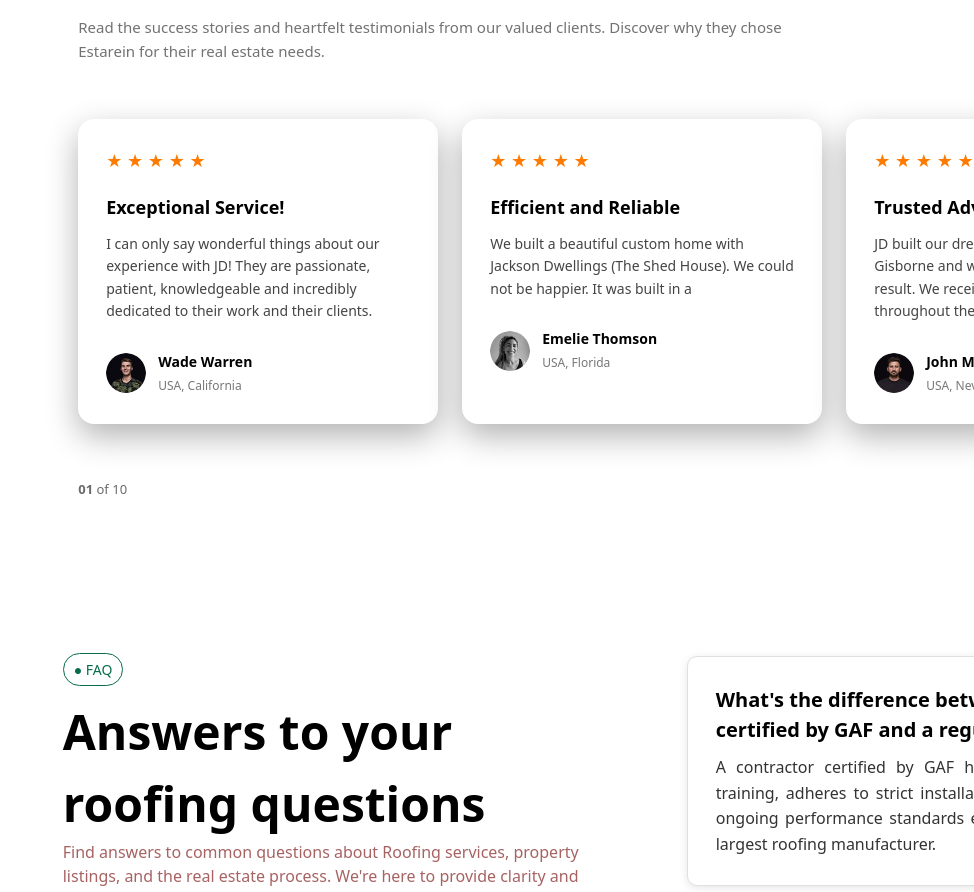
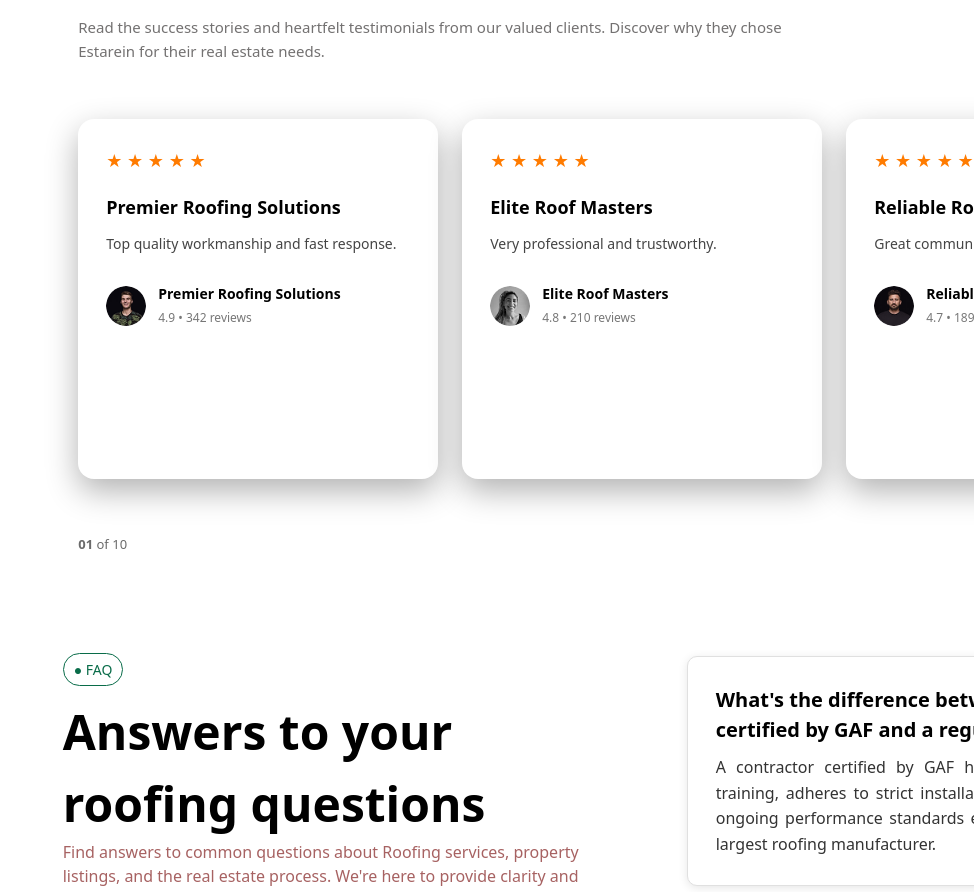
Before and after one commit to antu468/Roofing-service-React, a React (Vite) app: page / in a window 1280 px wide. Shown: the part 4847-5739 px from the top of the page, without its empty margins (306-1280 px from the left). Built offline with nearby package versions, Linux system fonts and the light colour scheme.

Commit message:
another edit

```diff
--- a/src/App.css
+++ b/src/App.css
@@ -1075,6 +1075,27 @@ body {
   .companies-page-grid { grid-template-columns: 1fr; }
 }
 
+/* Testimonials full-page view */
+.testimonials-page {
+  position: fixed;
+  inset: 0;
+  background: #f6f7fb;
+  z-index: 10000;
+  overflow: auto;
+  padding: 40px 80px;
+}
+.testimonials-page-inner { max-width: 1200px; margin: 0 auto; }
+.testimonials-page-grid {
+  display: grid;
+  grid-template-columns: repeat(3, 1fr);
+  gap: 20px;
+  margin-top: 12px;
+}
+
+@media (max-width: 980px) {
+  .testimonials-page-grid { grid-template-columns: 1fr; }
+}
+
 
 /* RESPONSIVE */
 @media (max-width: 900px) {
@@ -1139,6 +1160,7 @@ body {
   border-radius: 16px;
   padding: 28px;
   width: 360px;
+  min-height: 360px;
   box-shadow: 0 12px 32px rgba(0, 0, 0, 0.304);
 }
 
--- a/src/App.jsx
+++ b/src/App.jsx
@@ -126,7 +126,7 @@ function App() {
     setOpenFAQ(openFAQ === index ? -1 : index);
   };
 
-  // companies "page" state for showing more companies
+
   const [showCompaniesPage, setShowCompaniesPage] = useState(false);
   const moreCompanies = [
     { id: 1, name: 'Atlas Roofing Co.', image: pic3 },
@@ -138,6 +138,37 @@ function App() {
     { id: 7, name: 'Urban Shield Roofing', image: pic },
     { id: 8, name: 'Summit Peak Roofing', image: pic1 },
   ];
+
+
+  const [showTestimonialsPage, setShowTestimonialsPage] = useState(false);
+  const moreTestimonials = [
+    { id: 1, company: 'Premier Roofing Solutions', image: pro1, rating: 4.9, reviews: 342, text: 'Top quality workmanship and fast response.' },
+    { id: 2, company: 'Elite Roof Masters', image: pro2, rating: 4.8, reviews: 210, text: 'Very professional and trustworthy.' },
+    { id: 3, company: 'Reliable Roofing Co.', image: pro3, rating: 4.7, reviews: 189, text: 'Great communication and fair pricing.' },
+    { id: 4, company: 'Summit Roofing Experts', image: pic7, rating: 4.8, reviews: 154, text: 'Handled a large commercial job perfectly.' },
+    { id: 5, company: 'Atlas Roofing Co.', image: pic3, rating: 4.6, reviews: 98, text: 'Quality materials and punctual crew.' },
+    { id: 6, company: 'GreenTop Contractors', image: pic4, rating: 4.5, reviews: 76, text: 'Responsive and detail-oriented.' },
+    { id: 7, company: 'Premier Roofing Solutions', image: pro1, rating: 4.9, reviews: 342, text: 'Top quality workmanship and fast response.' },
+    { id: 8, company: 'Elite Roof Masters', image: pro2, rating: 4.8, reviews: 210, text: 'Very professional and trustworthy.' },
+    { id: 9, company: 'Reliable Roofing Co.', image: pro3, rating: 4.7, reviews: 189, text: 'Great communication and fair pricing.' },
+    { id: 10, company: 'Summit Roofing Experts', image: pic7, rating: 4.8, reviews: 154, text: 'Handled a large commercial job perfectly.' },
+    { id: 11, company: 'Atlas Roofing Co.', image: pic3, rating: 4.6, reviews: 98, text: 'Quality materials and punctual crew.' },
+    { id: 12, company: 'GreenTop Contractors', image: pic4, rating: 4.5, reviews: 76, text: 'Responsive and detail-oriented.' },
+    { id: 13, company: 'Premier Roofing Solutions', image: pro1, rating: 4.9, reviews: 342, text: 'Top quality workmanship and fast response.' },
+    { id: 14, company: 'Elite Roof Masters', image: pro2, rating: 4.8, reviews: 210, text: 'Very professional and trustworthy.' },
+    { id: 15, company: 'Reliable Roofing Co.', image: pro3, rating: 4.7, reviews: 189, text: 'Great communication and fair pricing.' },
+    { id: 16, company: 'Summit Roofing Experts', image: pic7, rating: 4.8, reviews: 154, text: 'Handled a large commercial job perfectly.' },
+    { id: 17, company: 'Atlas Roofing Co.', image: pic3, rating: 4.6, reviews: 98, text: 'Quality materials and punctual crew.' },
+    { id: 18, company: 'GreenTop Contractors', image: pic4, rating: 4.5, reviews: 76, text: 'Responsive and detail-oriented.' },
+  ];
+
+  // Testimonial pagination
+  const [testimonialPage, setTestimonialPage] = useState(1);
+  const testimonialsPerPage = 3;
+  const totalTestimonialPages = 10; // UI shows 1..10 pages
+  const nextTestimonialPage = () => setTestimonialPage(p => p === totalTestimonialPages ? 1 : p + 1);
+  const prevTestimonialPage = () => setTestimonialPage(p => p === 1 ? totalTestimonialPages : p - 1);
+
 
   const scrollToQuoteForm = () => {
     const el = document.getElementById('quote-form');
@@ -158,6 +189,18 @@ function App() {
     { id: 5, name: 'Commercial Roofing', img: pic3 },
     { id: 6, name: 'Roof Coating', img: pic2 },
   ];
+
+  // compute current page items for testimonials (wrap if page exceeds data length)
+  const getTestimonialPageItems = () => {
+    if (!moreTestimonials || moreTestimonials.length === 0) return [];
+    const start = ((testimonialPage - 1) * testimonialsPerPage) % moreTestimonials.length;
+    const items = [];
+    for (let i = 0; i < testimonialsPerPage; i++) {
+      items.push(moreTestimonials[(start + i) % moreTestimonials.length]);
+    }
+    return items;
+  };
+  const testimonialPageItems = getTestimonialPageItems();
 
   return (
     <>
@@ -468,50 +511,70 @@ function App() {
               needs.
             </p>
           </div>
-          <a href="#" className="view-all">
+          <a href="#" className="view-all" onClick={(e) => { e.preventDefault(); setShowTestimonialsPage(true); }}>
             View All Testimonials ↗
           </a>
         </div>
 
         {/* CARDS */}
         <div className="testimonial-cards">
-          <TestimonialCard
-            title={<b>Exceptional Service!</b>}
-            text="I can only say wonderful things about our experience with JD! They are passionate, patient, knowledgeable and incredibly dedicated to their work and their clients."
-            name="Wade Warren"
-            location="USA, California"
-            image={pro1}
-          />
-
-          <TestimonialCard
-            title={<b>Efficient and Reliable</b>}
-            text="We built a beautiful custom home with Jackson Dwellings (The Shed House). We could not be happier. It was built in a"
-            name="Emelie Thomson"
-            location="USA, Florida"
-            image={pro2}
-          />
-
-          <TestimonialCard
-            title={<b>Trusted Advisors</b>}
-            text="JD built our dream country-style home in Gisborne and we couldn't be happier with the result. We received excellent communication throughout the build."
-            name="John Mans"
-            location="USA, Nevada"
-            image={pro3}
-          />
+          {testimonialPageItems.map((t, idx) => (
+            <TestimonialCard
+              key={(t.id || idx) + "-p" + testimonialPage}
+              title={<b>{t.company}</b>}
+              text={t.text}
+              name={t.company}
+              location={`${t.rating} • ${t.reviews} reviews`}
+              image={t.image}
+            />
+          ))}
         </div>
 
         {/* FOOTER NAV */}
         <div className="testimonial-footer">
-          <span><b>01</b> of 10</span>
+          <span><b>{testimonialPage.toString().padStart(2, '0')}</b> of {totalTestimonialPages}</span>
 
           <div className="nav-buttons">
-            <button>←</button>
+            <button aria-label="Previous testimonials" onClick={prevTestimonialPage}>←</button>
             <div className="nav-buttons1">
-              <button>→</button>
+              <button aria-label="Next testimonials" onClick={nextTestimonialPage}>→</button>
             </div>
           </div>
         </div>
       </section>
+
+      {showTestimonialsPage && (
+        <section className="testimonials-page">
+          <div className="testimonials-page-inner">
+            <header className="companies-page-header">
+              <h1>All Testimonials</h1>
+              <div>
+                <button className="card-btn" onClick={() => setShowTestimonialsPage(false)}>Back</button>
+              </div>
+            </header>
+
+            <p className="companies-page-sub">Read more verified reviews and ratings from roofing companies.</p>
+
+            <div className="testimonials-page-grid">
+              {moreTestimonials.map((t) => (
+                <div key={t.id} className="testimonial-card" style={{display: 'flex', flexDirection: 'column'}}>
+                  <div className="stars">★ ★ ★ ★ ★</div>
+                  <h3>{t.company}</h3>
+                  <p className="review">{t.text}</p>
+
+                  <div className="author" style={{marginTop: 'auto'}}>
+                    <img src={t.image} alt={t.company} className="avatar" />
+                    <div>
+                      <strong>{t.company}</strong>
+                      <span>{t.rating} • {t.reviews} reviews</span>
+                    </div>
+                  </div>
+                </div>
+              ))}
+            </div>
+          </div>
+        </section>
+      )}
 
       <section className="faq-section">
         <div className="faq-container">
```
